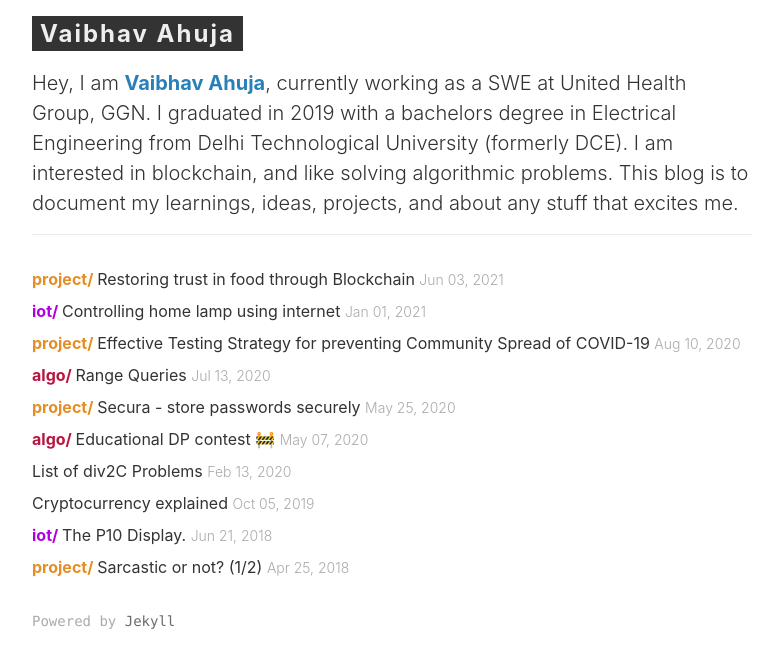
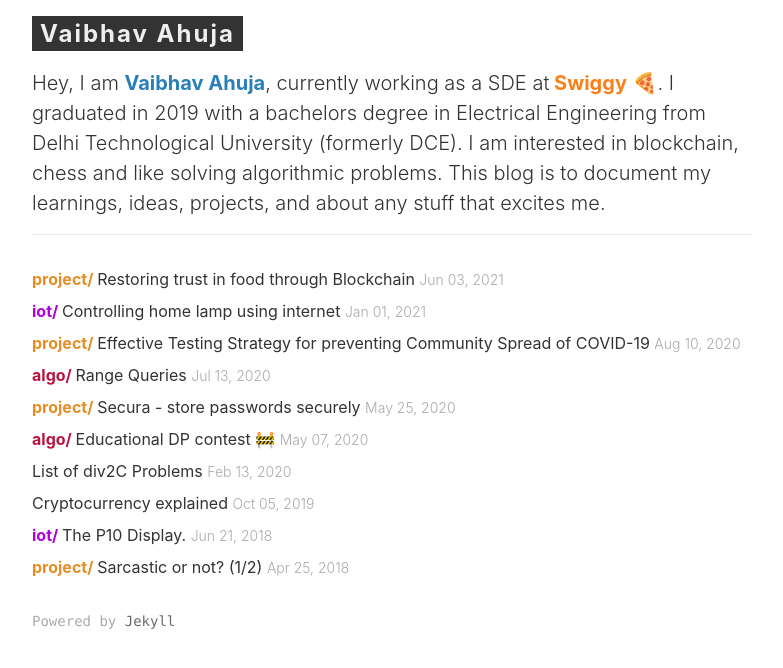
Before and after one commit to vaibhavahuja/vaibhavahuja.github.io, a Jekyll site: the page built from index.html, in a window 1280 px wide. Shown: the top 668 px of the page, without its empty margins (8-791 px from the left). Built offline with Jekyll 4.4.1, drawn with Linux system fonts in a browser that asks for light colours.

Commit message:
updated about section

```diff
--- a/_includes/intro.html
+++ b/_includes/intro.html
@@ -1,3 +1,3 @@
 <p class="site-intro">
-	Hey, I am <b style = "color:#2980b9">Vaibhav Ahuja</b>, currently working as a SWE at United Health Group, GGN. I graduated in 2019 with a bachelors degree in Electrical Engineering from Delhi Technological University (formerly DCE). I am interested in blockchain, and like solving algorithmic problems. This blog is to document my learnings, ideas, projects, and about any stuff that excites me.
+	Hey, I am <b style = "color:#2980b9">Vaibhav Ahuja</b>, currently working as a SDE at<b style = "color:#fc8019"> Swiggy</b> 🍕. I graduated in 2019 with a bachelors degree in Electrical Engineering from Delhi Technological University (formerly DCE). I am interested in blockchain, chess and like solving algorithmic problems. This blog is to document my learnings, ideas, projects, and about any stuff that excites me.
 </p>
```
